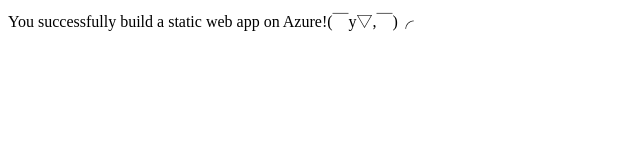
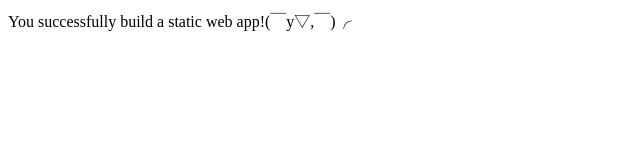
Before and after one commit to arnoliudaxia/FilePublicShare, a plain HTML site: page index.html in a window 1280 px wide. Shown: the full height of the page, 0-640 px from the left. Drawn offline with Linux system fonts and the light colour scheme.

Commit message:
无聊再commit一下

```diff
--- a/index.html
+++ b/index.html
@@ -4,5 +4,5 @@
     <title>为Azure static app生成</title>
 </head>
 <body>
-    You successfully build a static web app on Azure!(￣y▽,￣)╭
+    You successfully build a static web app!(￣y▽,￣)╭
 </body>
```
